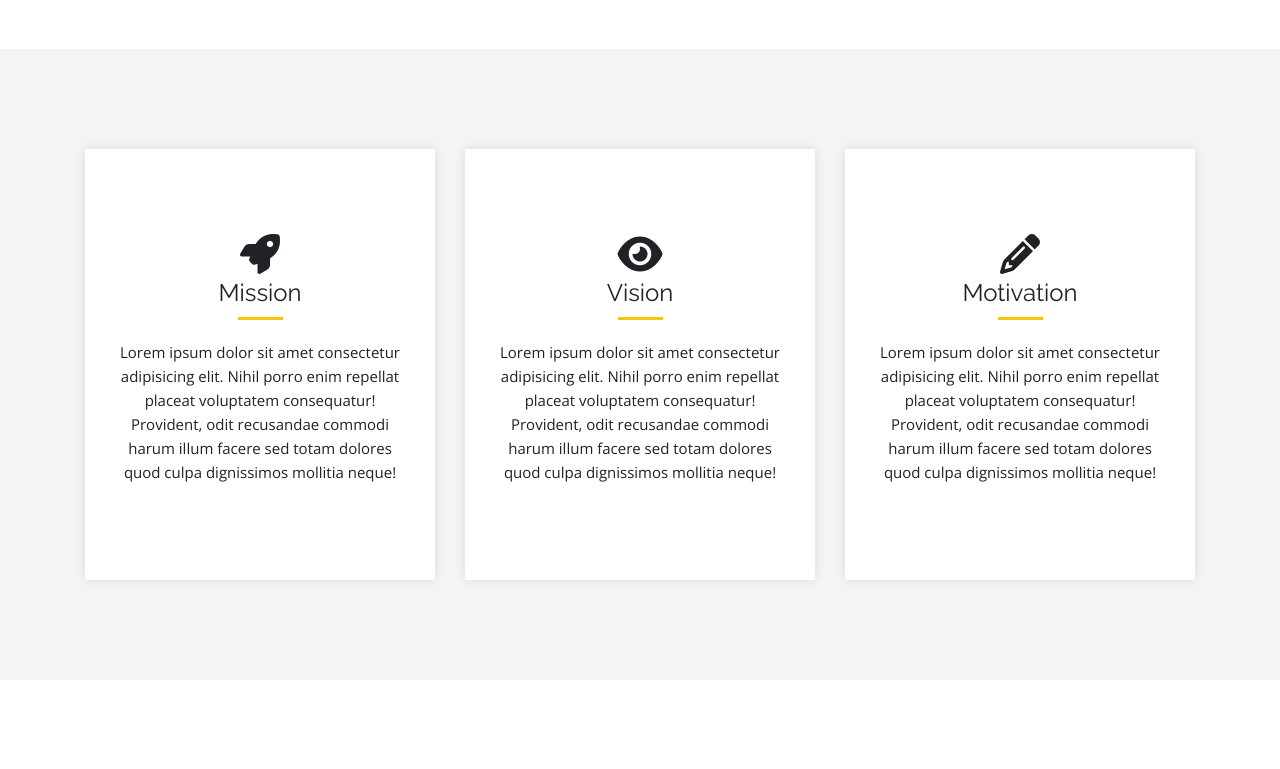
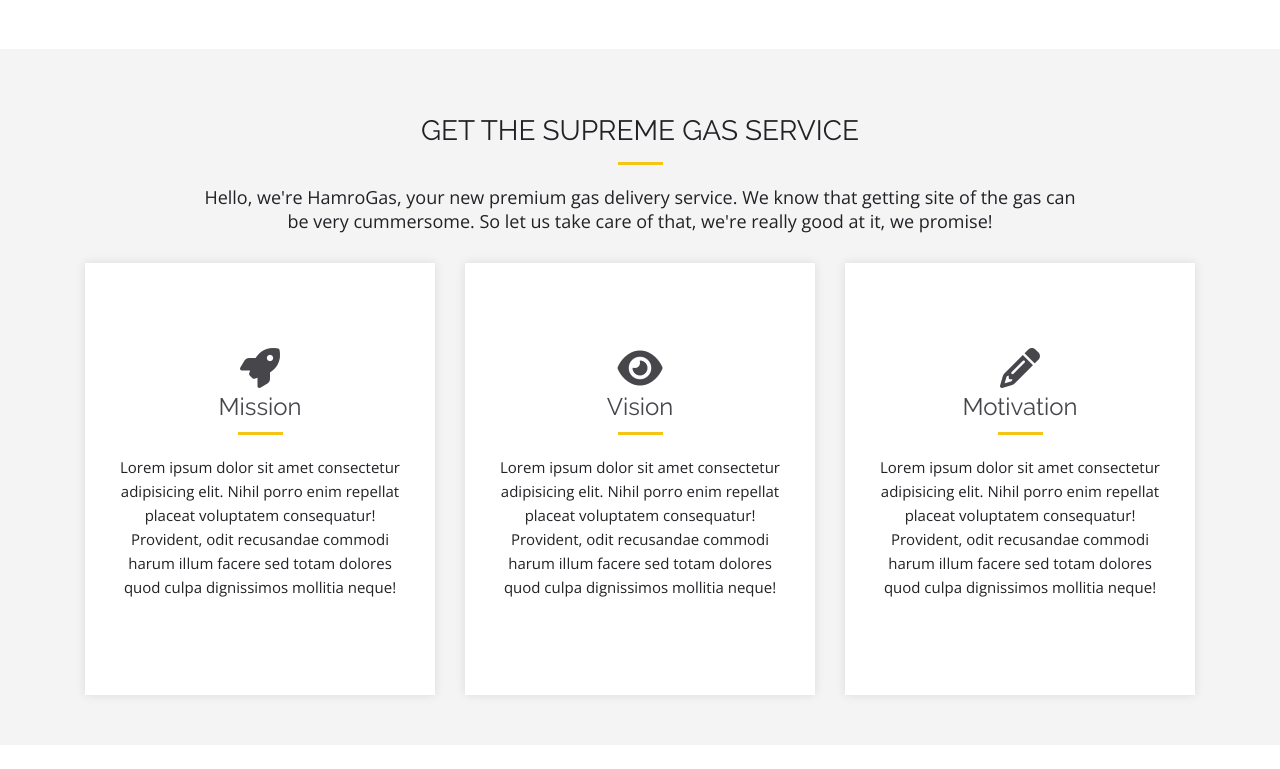
Before and after one commit to amanmool03/HamroGas, a PHP site: page / in a window 1280 px wide. Shown: the part 1475-2244 px from the top of the page. Before the commit the page ends 2062 px from the top, so only its background shows below. Run offline with PHP 8.4, Linux system fonts and the light colour scheme; some libraries are stand-ins or nearby versions; some web fonts are replaced.

Commit message:
Minor improvement

```diff
--- a/css/style.css
+++ b/css/style.css
@@ -169,6 +169,10 @@
 
 }
 
+.txt-type{
+    color:#f4c613;
+}
+
 .txt-type > .txt{
     border-right: 0.2rem solid rgb(184, 184, 184);
 }
@@ -259,7 +263,7 @@
 
 .content-box-md
 {
-    padding: 100px 0px;
+    padding: 50px 0px;
 }
 
 /* Vertical headings */
@@ -289,7 +293,13 @@
     line-height: 45px;
 }
 
-/* About styling part1*/
+
+/*
+
+About styling part1
+
+*/
+
 #about-right p:first-child{
     margin-bottom: 10px;
 }
@@ -307,11 +317,52 @@
     font-weight: 600;
 }
 
-/* About styling for part2 */
+/*
+
+About styling for part2
+
+*/
+
+
 #about-02
 {
     background-color: #f4f4f4;
 }
+
+
+.about-title
+{
+    position: relative;
+    text-align: center;
+    margin-bottom: 30px;
+}
+
+.about-title h3
+{
+    text-transform: uppercase;
+    margin: 15px;
+}
+
+.about-title hr{
+    width: 45px;
+    height: 3px;
+    background-color: #f4c613;
+    margin:  auto;
+    border: none;
+    transition: all 400ms ease-in-out;
+    -webkit-transition: all 400ms ease-in-out;
+    -moz-transition: all 400ms ease-in-out;
+    -ms-transition: all 400ms ease-in-out;
+    -o-transition: all 400ms ease-in-out;
+}
+
+.about-title p{
+    font-weight: 350;
+    font-size: 18px;
+    margin-top: 20px;
+
+}
+
 
 .about-item
 {
@@ -334,12 +385,15 @@
     -moz-transition: all 400ms ease-in-out;
     -ms-transition: all 400ms ease-in-out;
     -o-transition: all 400ms ease-in-out;
+    color: #46464b;
+
 }
 
 .about-item h3
 {
     font-size: 24px;
     margin-bottom: 10px;
+    color: #46464b;
 }
 
 .about-item hr{
@@ -357,6 +411,7 @@
 
 .about-item p{
     margin-top: 20px;
+    font-weight: 350;
 }
 
 /* now hovering ko palo hai guys ahh ha!! */
@@ -366,10 +421,13 @@
 }
 
 .about-item:hover > hr{
-    background-color:#212226;
+    background-color:#46464b;
 }
 
+
+
 .about-item:hover > i{
+
     transform: translateY(-30px);
     -webkit-transform: translateY(-30px);
     -moz-transform: translateY(-30px);
--- a/index.html
+++ b/index.html
@@ -125,6 +125,22 @@
 
             <div class="content-box-md">
                 <div class="container">
+
+                    <div class="row">
+
+                        <div class="col-md-12">
+                            <div class="about-title">
+                            <h3>get the supreme gas service</h3>
+                            <hr>
+                                <div class="col-md-10 " style="margin: auto;">
+                            <p>Hello, we're HamroGas, your new premium gas delivery service. We know that getting site of the gas can be very cummersome. So let us take care of that, we're really good at it, we promise!</p>
+                                </div>
+                        </div>
+                        </div>
+
+                    </div>
+
+
                     <div class="row">
                         <div class="col-md-4">
                          <div class="about-item text-center">
@@ -165,6 +181,8 @@
     <!-- About code ends -->
 
 
+
+
     <p>&nbsp;&nbsp;&nbsp;&nbsp;&nbsp;&nbsp;&nbsp;&nbsp;&nbsp;&nbsp;&nbsp;&nbsp;&nbsp;
             &nbsp;&nbsp;&nbsp;&nbsp;&nbsp;&nbsp;&nbsp;
             &nbsp;&nbsp;&nbsp;&nbsp;&nbsp;&nbsp;&nbsp;
```
